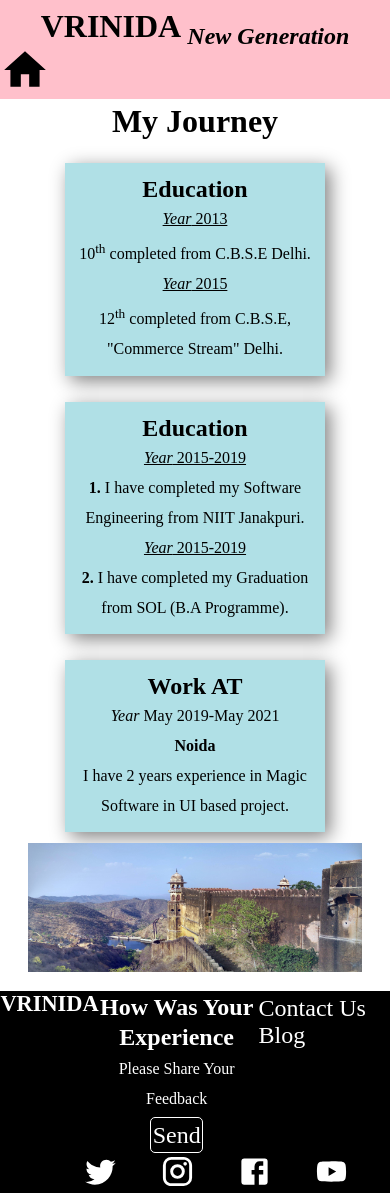
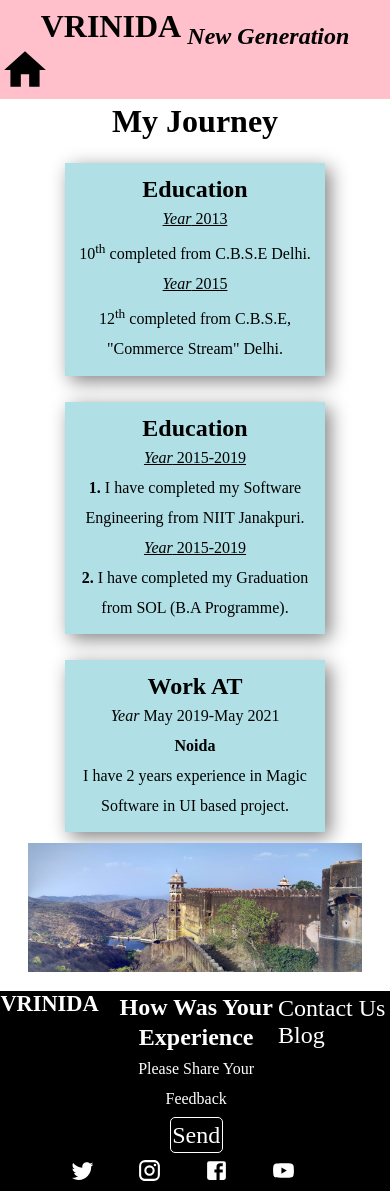
Before and after one commit to GOKUSAMA-DEV/virinda, a React (Create React App) app: page /blog in a window 390 px wide. Built offline with nearby package versions, Linux system fonts and the light colour scheme.

Commit message:
Your commit message225655555

```diff
--- a/src/Footer.js
+++ b/src/Footer.js
@@ -4,18 +4,36 @@ import TwitterIcon from '@material-ui/icons/Twitter';
 import InstagramIcon from '@material-ui/icons/Instagram';
 import YouTubeIcon from '@material-ui/icons/YouTube';
 import FacebookIcon from '@material-ui/icons/Facebook';
+import { makeStyles } from "@material-ui/core/styles";
 
 
-const look = {
-    fontSize: 35,
+// const look = {
+//     fontSize: 35,
+//     color: "white",
+//     marginLeft: 42,
+//     border: 2,
+//     borderRadious: 15,
+
+// }
+
+const styles = {
+    root: {
+        fontSize: 25,
         color: "white",
         marginLeft: 42,
         border: 2,
         borderRadious: 15,
-
+        "&:hover": {
+            color: "grey"
         }
+    }
+}
+const useStyles = makeStyles(styles);
 
 const Footer = () => {
+
+    const look = useStyles();
+
     return <>
         <div className="parent_footer">
             <div className="main-footer">
@@ -38,10 +56,10 @@ const Footer = () => {
                 </div>
             </div>
             <div className="follow-us">
-                <a href="https://twitter.com/gauravsahu394"><TwitterIcon style={look} /></a>
-                <a href="https://www.instagram.com/i.am.gaurav.sahu/"><InstagramIcon style={look} /></a>
-                <a href="https://www.facebook.com/gourav.shau/"><FacebookIcon style={look} /></a>
-                <a href="https://www.youtube.com/channel/UCzYyFi-DXnpuQrz_wOZKF4w"><YouTubeIcon style={look} /></a>
+                <a href="https://twitter.com/gauravsahu394"><TwitterIcon className={look.root} /></a>
+                <a href="https://www.instagram.com/i.am.gaurav.sahu/"><InstagramIcon className={look.root} /></a>
+                <a href="https://www.facebook.com/gourav.shau/"><FacebookIcon className={look.root} /></a>
+                <a href="https://www.youtube.com/channel/UCzYyFi-DXnpuQrz_wOZKF4w"><YouTubeIcon className={look.root} /></a>
 
             </div>
         </div>
--- a/src/index.css
+++ b/src/index.css
@@ -473,12 +473,15 @@ a{
   }
   .parent_footer .footer_mid{
     width: 40%;
+    margin-left: 5%;
   }
   .parent_footer .footer_last a{
     font-size: 1.5rem;
+    margin-left: 0%;
   }
-  .parent_footer .footer_last h1{
-    font-size: 1.5rem;
+  .parent_footer .follow-us {
+    margin: 1% 0 1% 0;
+    margin-left: -17%;
   }
   .recipe_title h1 {
     font-size: 2.5rem;
```
Lines whose indentation alone changed are shown as unchanged.
